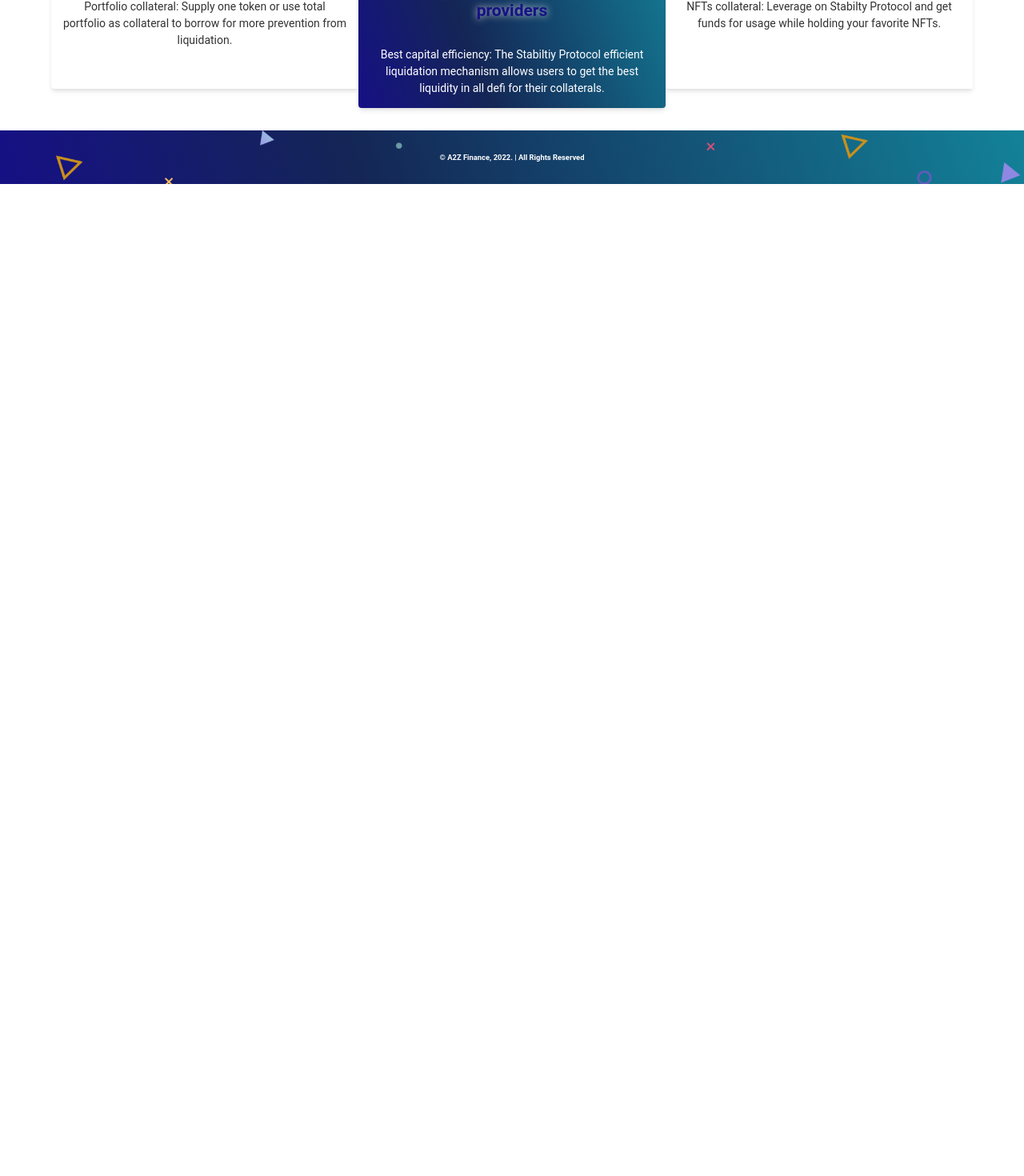
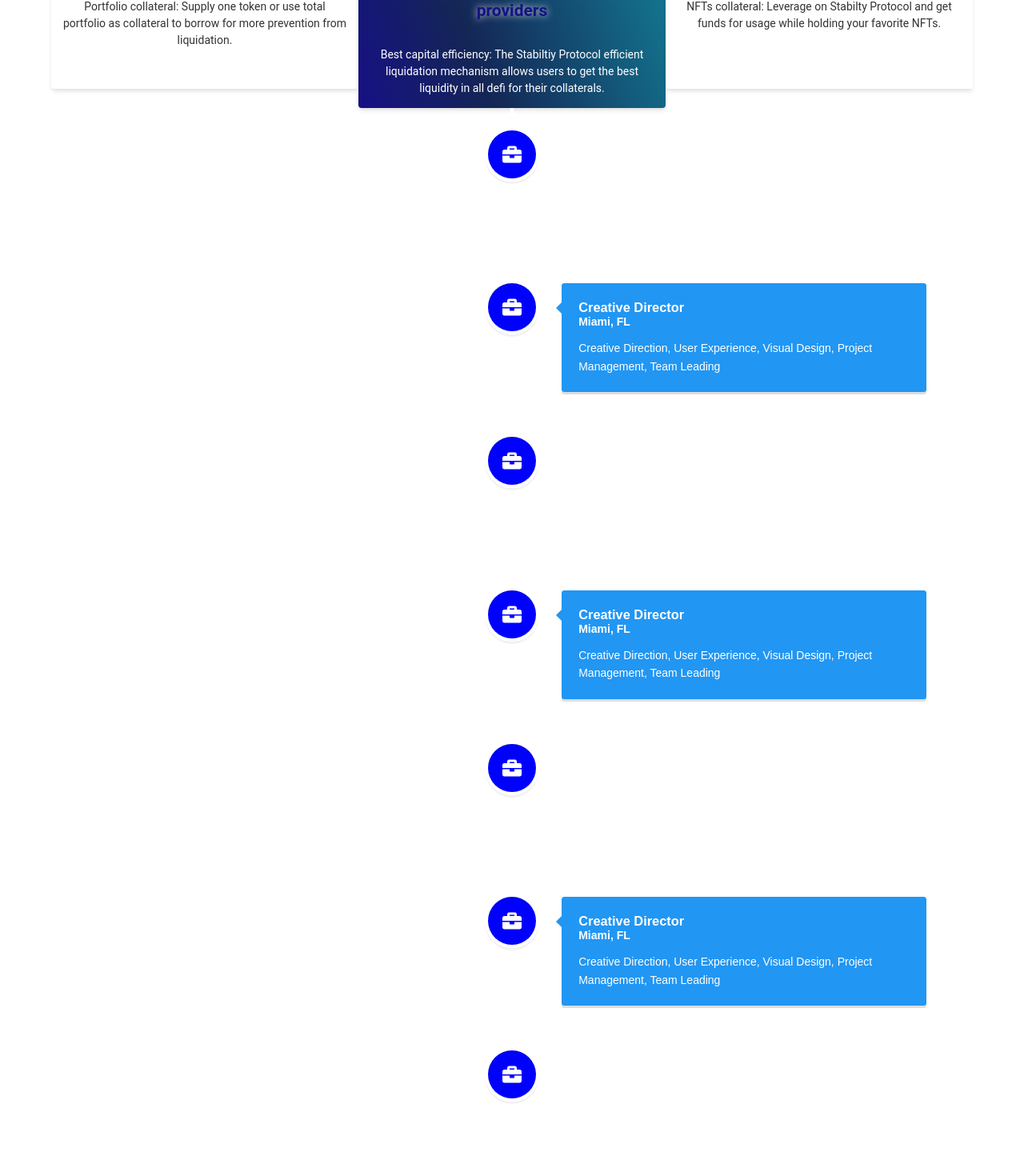
Before and after one commit to blyncnov/stability-protocol, a Next.js app: page / in a window 1280 px wide. Shown: the part 1326-2796 px from the top of the page at 80% size. Before the commit the page ends 1556 px from the top, so only its background shows below. Built offline with nearby package versions, Linux system fonts and the light colour scheme.

Commit message:
stability protocol roadmaps

```diff
--- /dev/null
+++ b/components/Partners.jsx
@@ -0,0 +1,7 @@
+import React from "react";
+
+const Partners = () => {
+  return <div style={{ color: "#333" }}></div>;
+};
+
+export default Partners;
--- /dev/null
+++ b/components/Roadmap.jsx
@@ -0,0 +1,152 @@
+import React from "react";
+import {
+  VerticalTimeline,
+  VerticalTimelineElement,
+} from "react-vertical-timeline-component";
+import "react-vertical-timeline-component/style.min.css";
+import { MaxWidthComponent } from "../styles/constants/helpers";
+import { FaBriefcase } from "react-icons/fa";
+
+const Roadmap = () => {
+  return (
+    <MaxWidthComponent>
+      <VerticalTimeline>
+        <VerticalTimelineElement
+          className="vertical-timeline-element--work"
+          contentStyle={{
+            background: "rgb(33, 150, 243)",
+            color: "#fff",
+            fontFamily: "'Hind Guntur', sans-serif",
+          }}
+          contentArrowStyle={{ borderRight: "7px solid  rgb(33, 150, 243)" }}
+          date="2011 - present"
+          iconStyle={{ background: "blue", color: "#fff" }}
+          icon={<FaBriefcase />}
+        >
+          <h3 className="vertical-timeline-element-title">Creative Director</h3>
+          <h4 className="vertical-timeline-element-subtitle">Miami, FL</h4>
+          <p>
+            Creative Direction, User Experience, Visual Design, Project
+            Management, Team Leading
+          </p>
+        </VerticalTimelineElement>
+        <VerticalTimelineElement
+          className="vertical-timeline-element--work"
+          contentStyle={{
+            background: "rgb(33, 150, 243)",
+            color: "#fff",
+            fontFamily: "'Hind Guntur', sans-serif",
+          }}
+          contentArrowStyle={{ borderRight: "7px solid  rgb(33, 150, 243)" }}
+          date="2011 - present"
+          iconStyle={{ background: "blue", color: "#fff" }}
+          icon={<FaBriefcase />}
+        >
+          <h3 className="vertical-timeline-element-title">Creative Director</h3>
+          <h4 className="vertical-timeline-element-subtitle">Miami, FL</h4>
+          <p>
+            Creative Direction, User Experience, Visual Design, Project
+            Management, Team Leading
+          </p>
+        </VerticalTimelineElement>
+        <VerticalTimelineElement
+          className="vertical-timeline-element--work"
+          contentStyle={{
+            background: "rgb(33, 150, 243)",
+            color: "#fff",
+            fontFamily: "'Hind Guntur', sans-serif",
+          }}
+          contentArrowStyle={{ borderRight: "7px solid  rgb(33, 150, 243)" }}
+          date="2011 - present"
+          iconStyle={{ background: "blue", color: "#fff" }}
+          icon={<FaBriefcase />}
+        >
+          <h3 className="vertical-timeline-element-title">Creative Director</h3>
+          <h4 className="vertical-timeline-element-subtitle">Miami, FL</h4>
+          <p>
+            Creative Direction, User Experience, Visual Design, Project
+            Management, Team Leading
+          </p>
+        </VerticalTimelineElement>
+        <VerticalTimelineElement
+          className="vertical-timeline-element--work"
+          contentStyle={{
+            background: "rgb(33, 150, 243)",
+            color: "#fff",
+            fontFamily: "'Hind Guntur', sans-serif",
+          }}
+          contentArrowStyle={{ borderRight: "7px solid  rgb(33, 150, 243)" }}
+          date="2011 - present"
+          iconStyle={{ background: "blue", color: "#fff" }}
+          icon={<FaBriefcase />}
+        >
+          <h3 className="vertical-timeline-element-title">Creative Director</h3>
+          <h4 className="vertical-timeline-element-subtitle">Miami, FL</h4>
+          <p>
+            Creative Direction, User Experience, Visual Design, Project
+            Management, Team Leading
+          </p>
+        </VerticalTimelineElement>
+        <VerticalTimelineElement
+          className="vertical-timeline-element--work"
+          contentStyle={{
+            background: "rgb(33, 150, 243)",
+            color: "#fff",
+            fontFamily: "'Hind Guntur', sans-serif",
+          }}
+          contentArrowStyle={{ borderRight: "7px solid  rgb(33, 150, 243)" }}
+          date="2011 - present"
+          iconStyle={{ background: "blue", color: "#fff" }}
+          icon={<FaBriefcase />}
+        >
+          <h3 className="vertical-timeline-element-title">Creative Director</h3>
+          <h4 className="vertical-timeline-element-subtitle">Miami, FL</h4>
+          <p>
+            Creative Direction, User Experience, Visual Design, Project
+            Management, Team Leading
+          </p>
+        </VerticalTimelineElement>
+        <VerticalTimelineElement
+          className="vertical-timeline-element--work"
+          contentStyle={{
+            background: "rgb(33, 150, 243)",
+            color: "#fff",
+            fontFamily: "'Hind Guntur', sans-serif",
+          }}
+          contentArrowStyle={{ borderRight: "7px solid  rgb(33, 150, 243)" }}
+          date="2011 - present"
+          iconStyle={{ background: "blue", color: "#fff" }}
+          icon={<FaBriefcase />}
+        >
+          <h3 className="vertical-timeline-element-title">Creative Director</h3>
+          <h4 className="vertical-timeline-element-subtitle">Miami, FL</h4>
+          <p>
+            Creative Direction, User Experience, Visual Design, Project
+            Management, Team Leading
+          </p>
+        </VerticalTimelineElement>
+        <VerticalTimelineElement
+          className="vertical-timeline-element--work"
+          contentStyle={{
+            background: "rgb(33, 150, 243)",
+            color: "#fff",
+            fontFamily: "'Hind Guntur', sans-serif",
+          }}
+          contentArrowStyle={{ borderRight: "7px solid  rgb(33, 150, 243)" }}
+          date="2011 - present"
+          iconStyle={{ background: "blue", color: "#fff" }}
+          icon={<FaBriefcase />}
+        >
+          <h3 className="vertical-timeline-element-title">Creative Director</h3>
+          <h4 className="vertical-timeline-element-subtitle">Miami, FL</h4>
+          <p>
+            Creative Direction, User Experience, Visual Design, Project
+            Management, Team Leading
+          </p>
+        </VerticalTimelineElement>
+      </VerticalTimeline>
+    </MaxWidthComponent>
+  );
+};
+
+export default Roadmap;
--- a/package.json
+++ b/package.json
@@ -15,7 +15,9 @@
     "react": "18.1.0",
     "react-dom": "18.1.0",
     "react-icons": "^4.3.1",
+    "react-roadmap-progress": "^1.0.5",
     "react-scroll": "^1.8.7",
+    "react-vertical-timeline-component": "^3.5.2",
     "styled-components": "^5.3.5"
   },
   "devDependencies": {
--- a/pages/index.js
+++ b/pages/index.js
@@ -3,6 +3,8 @@ import Head from "next/head";
 import HeroSection from "../components/HeroSection";
 import Vision from "../components/Vision";
 import AboutProject from "../components/About";
+import Roadmap from "../components/Roadmap";
+import Partners from "../components/Partners";
 
 export default function Home() {
   return (
@@ -16,6 +18,8 @@ export default function Home() {
       <HeroSection />
       <Vision />
       <AboutProject />
+      <Roadmap />
+      <Partners />
     </>
   );
 }
--- a/styles/Homepage/index.js
+++ b/styles/Homepage/index.js
@@ -52,7 +52,7 @@ export const HeroSection__Columns = styled.div`
     cursor: pointer;
     display: flex;
     align-items: center;
-    gap: .5em;
+    gap: 0.5em;
     animation: myButtonAnim 1s ease 0s 1 normal forwards;
 
     &:hover {
```
Also changed, not shown: 1 other file (tests, documents, lock files or other folders).
